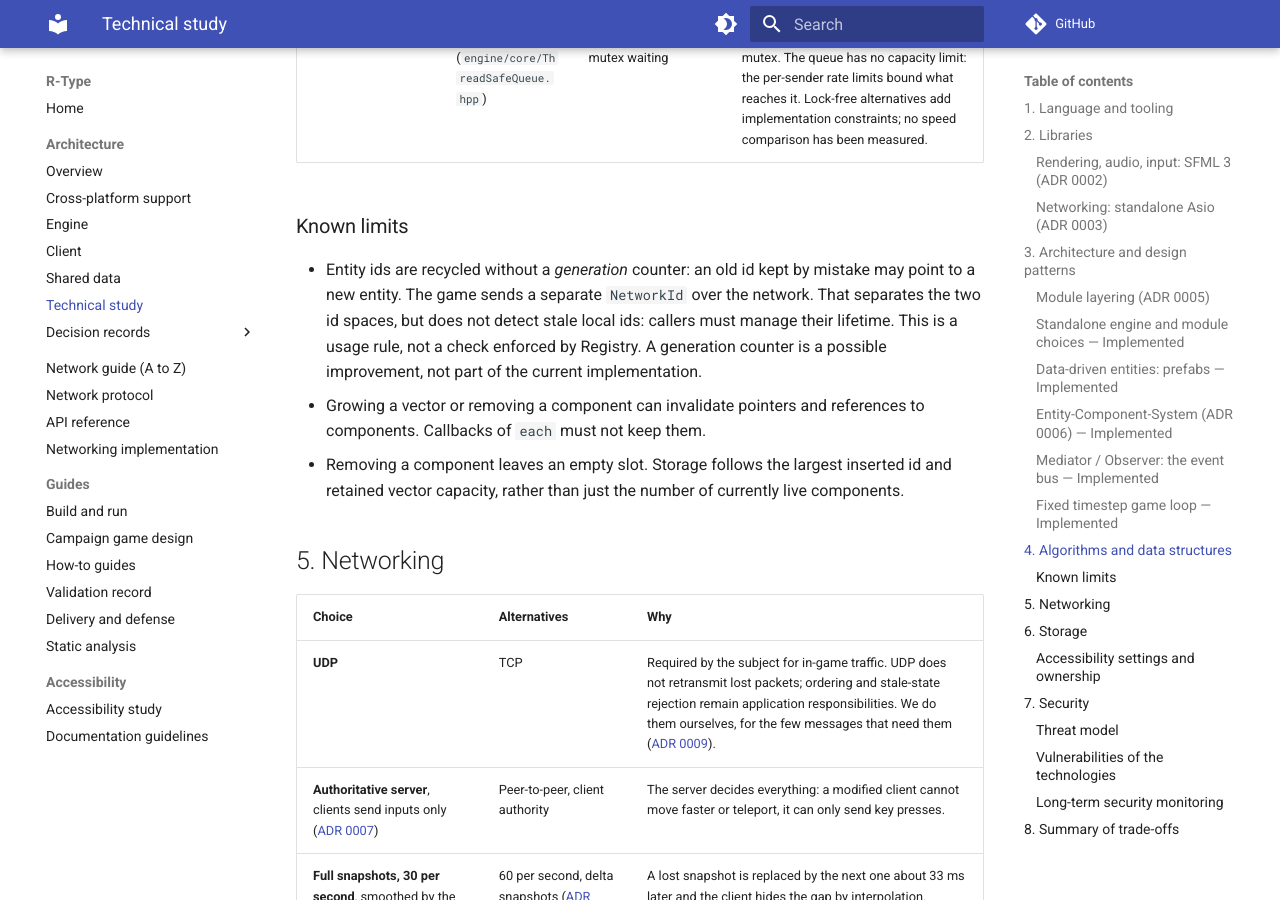
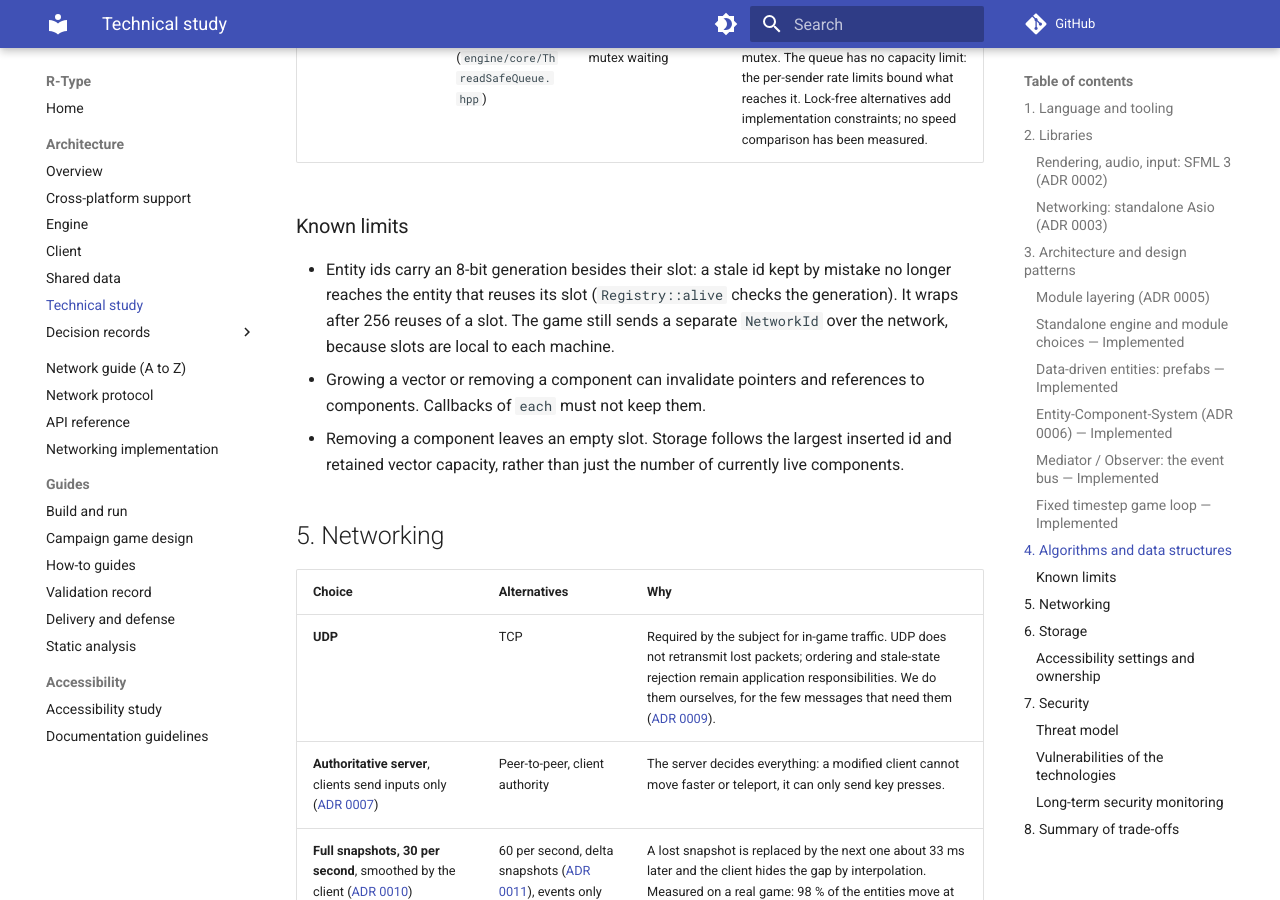
Before and after one commit to Nivek-Hyn/epitech-rtype, an MkDocs documentation site: the page built from docs/technical-study.md, in a window 1280 px wide and 900 px high, scrolled down 7401 px. Built offline with MkDocs 1.6.1 and Material for MkDocs 9.7.7, drawn with Linux system fonts in a browser that asks for light colours; comment, search, counter and statistics services are not loaded; some of the changed text lies outside the part shown.

Commit message:
feat: add generations to entity ids and look storages up once in each

```diff
--- a/docs/technical-study.md
+++ b/docs/technical-study.md
@@ -173,10 +173,9 @@ keeping the fraction. Without this limit a slow server could accumulate an endle
 
 ### Known limits
 
-- Entity ids are recycled without a *generation* counter: an old id kept by mistake may point to a new entity.
-  The game sends a separate `NetworkId` over the network. That separates the two id spaces, but does not
-  detect stale local ids: callers must manage their lifetime. This is a usage rule, not a check enforced by Registry.
-  A generation counter is a possible improvement, not part of the current implementation.
+- Entity ids carry an 8-bit generation besides their slot: a stale id kept by mistake no longer reaches the entity
+  that reuses its slot (`Registry::alive` checks the generation). It wraps after 256 reuses of a slot. The game still
+  sends a separate `NetworkId` over the network, because slots are local to each machine.
 - Growing a vector or removing a component can invalidate pointers and references to components.
   Callbacks of `each` must not keep them.
 - Removing a component leaves an empty slot. Storage follows the largest inserted id and retained vector capacity,
@@ -281,7 +280,7 @@ the network maintainer; no checks were disabled. This is separate from the succe
 
 | Decision | What we gain | What we accept |
 |---|---|---|
-| Our own ECS with sparse arrays | Simplicity, testability, full understanding | Some memory on empty slots; no generation counter yet |
+| Our own ECS with sparse arrays | Simplicity, testability, full understanding | Some memory on empty slots; 8-bit generations wrap after 256 reuses |
 | Separate engine modules and installed package | Reuse with selected dependencies and a separate consumer | Additional CMake rules; compatible compiler/OS/configuration still required; no runtime plugins |
 | Fixed timestep with catch-up limit | Consistent step duration; bounded catch-up work | Game loses simulated time after a long stall; cross-machine determinism is not guaranteed |
 | Event bus with immediate and queued modes | Decoupled systems, safe deferred reactions | Events must be copyable; no priorities yet |
```
Also changed, not shown: docs/engine.md (+4 -3 lines), 5 other files.
